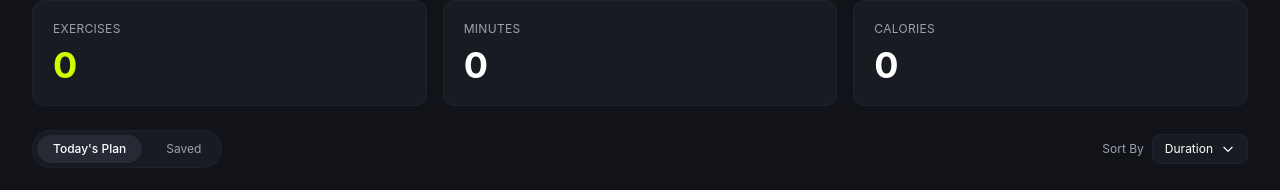
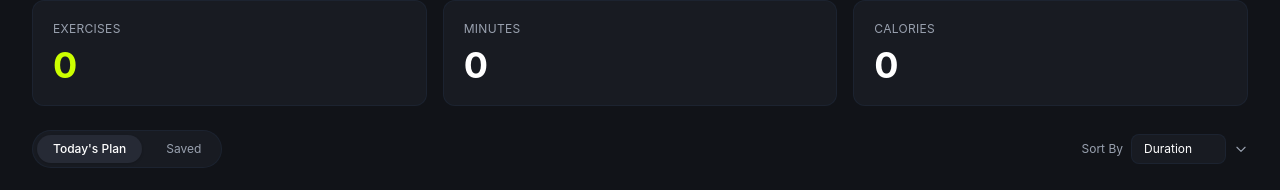
Before and after one commit to rh9331492-coder/batch-14-assignment-6, a Next.js app: page /listeadCard in a window 1280 px wide. Shown: the part 173-363 px from the top of the page. Built offline with nearby package versions, Linux system fonts and the light colour scheme.

Commit message:
fainaly assigment done

```diff
--- a/src/app/listeadCard/page.tsx
+++ b/src/app/listeadCard/page.tsx
@@ -5,13 +5,29 @@ import { DataContext } from "../context/CardContext";
 import Link from "next/link";
 import { usePathname } from "next/navigation";
 import { toast } from "react-toastify";
+import { Type } from "../types/type";
 
 const ListeadCard = () => {
   const { addToCard, setAddToCard } = useContext(DataContext);
   const [done, setDone] = useState<number[]>([]);
   const pathName = usePathname();
+  const [sortBy, setSortBy] = useState("Duration");
 
-  console.log(addToCard);
+const sortedAddToCard = [...addToCard].sort((a, b) => {
+  if (sortBy === "Duration") {
+    return Number(a.duration) - Number(b.duration);
+  }
+
+  if (sortBy === "Calories") {
+    return Number(a.caloriesBurned) - Number(b.caloriesBurned);
+  }
+
+  if (sortBy === "Rating") {
+    return Number(b.rating) - Number(a.rating);
+  }
+
+  return 0;
+});
 
   return (
     <div className="min-h-screen bg-[#111318] text-white p-8 font-sans">
@@ -45,7 +61,7 @@ const ListeadCard = () => {
 
           <h2 className="text-4xl font-bold text-white">
             {addToCard.reduce(
-              (total: number, item: any) =>
+              (total: number, item: Type) =>
                 total + Number(item.duration || 0),
               0
             )}
@@ -59,7 +75,7 @@ const ListeadCard = () => {
 
           <h2 className="text-4xl font-bold text-white">
             {addToCard.reduce(
-              (total: number, item: any) =>
+              (total: number, item: Type) =>
                 total + Number(item.caloriesBurned || 0),
               0
             )}
@@ -99,9 +115,16 @@ const ListeadCard = () => {
         <div className="flex items-center gap-2 text-xs text-gray-400">
           <span>Sort By</span>
 
-          <button className="flex items-center gap-2 bg-[#181b22] border border-gray-800/60 px-3 py-1.5 rounded-lg text-white">
-            Duration
-
+          <select
+            value={sortBy}
+            onChange={(e) => setSortBy(e.target.value)}
+            className="appearance-none bg-[#181b22] border border-gray-800/60
+  px-3 py-1.5 pr-8 rounded-lg text-white text-xs"
+          >
+            <option value="Duration">Duration</option>
+            <option value="Calories">Calories</option>
+            <option value="Rating">Rating</option>
+          </select>
           <svg
             className="w-3.5 h-3.5"
             fill="none"
@@ -115,12 +138,12 @@ const ListeadCard = () => {
               d="M19 9l-7 7-7-7"
             />
           </svg>
-          </button>
       </div>
 
     </div>
 
-      {addToCard.length === 0 ? (
+      {
+    addToCard.length === 0 ? (
 
       <div className="border border-dashed border-gray-800 rounded-2xl p-16 text-center bg-[#14161c]">
 
@@ -142,7 +165,7 @@ const ListeadCard = () => {
 
     <div className="space-y-3">
 
-          {addToCard.map((item: any) => (
+      {sortedAddToCard.map((item: Type) => (
 
         <div
           key={item.id}
@@ -164,7 +187,7 @@ const ListeadCard = () => {
             </h2>
 
             <p className="text-xs text-gray-500 mt-1">
-                  {item.category || item.description}
+              {item.caloriesBurned || item.description}
             </p>
 
             <div className="flex items-center gap-4 mt-2 text-xs text-gray-400">
@@ -235,9 +258,10 @@ const ListeadCard = () => {
       ))}
 
     </div>
-      )}
+  )
+  }
 
-    </div>
+    </div >
   );
 };
 
--- a/src/app/saveForLater/page.jsx
+++ b/src/app/saveForLater/page.jsx
@@ -1,11 +1,12 @@
 "use client";
 
-import { useContext } from "react";
+import { useContext, useState } from "react";
 import Link from "next/link";
 import { DataContext } from "../context/CardContext";
 
 const SaveForLater = () => {
   const { saveForLater, setSaveForLater } = useContext(DataContext);
+  const [sortBy, setSortBy] = useState("Duration");
 
   console.log(saveForLater);
 
@@ -16,6 +17,21 @@ const SaveForLater = () => {
     );
   };
 
+  const sortedSaveForLater = [...saveForLater].sort((a, b) => {
+    if (sortBy === "Duration") {
+      return Number(a.duration || 0) - Number(b.duration || 0);
+    }
+
+    if (sortBy === "Calories") {
+      return Number(a.caloriesBurned || 0) - Number(b.caloriesBurned || 0);
+    }
+
+    if (sortBy === "Rating") {
+      return Number(b.rating || 0) - Number(a.rating || 0);
+    }
+
+    return 0;
+  });
   return (
     <div className="min-h-screen bg-[#111318] text-white p-8 font-sans">
 
@@ -92,8 +108,10 @@ const SaveForLater = () => {
 
           <div className="relative">
             <select
+              value={sortBy}
+              onChange={(e) => setSortBy(e.target.value)}
               className="appearance-none bg-[#181b22] border border-gray-800/60
-    px-3 py-1.5 pr-8 rounded-lg text-white text-xs"
+  px-3 py-1.5 pr-8 rounded-lg text-white text-xs"
             >
               <option value="Duration">Duration</option>
               <option value="Calories">Calories</option>
@@ -141,7 +159,7 @@ const SaveForLater = () => {
 
         <div className="space-y-3">
 
-          {saveForLater.map((item) => (
+          {sortedSaveForLater.map((item) => (
 
             <div
               key={item.id}
```
Lines whose indentation alone changed are shown as unchanged.
